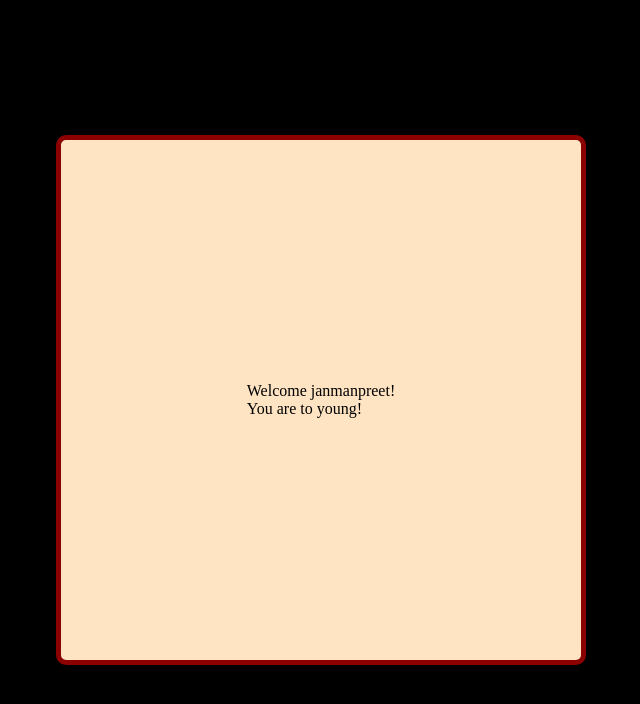
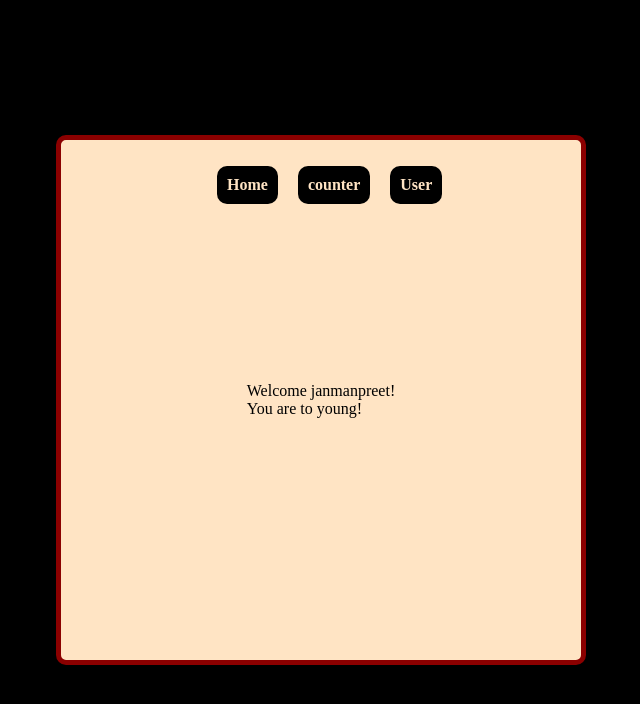
Before and after one commit to Erodot0/react-exercises, a React (Create React App) app in the folder my-app/: page / in a window 1280 px wide. Shown: the top 704 px of the page, without its empty margins (319-959 px from the left). Built offline with nearby package versions, Linux system fonts and the light colour scheme.

Commit message:
react-router-04 done

```diff
--- a/my-app/src/App.js
+++ b/my-app/src/App.js
@@ -1,13 +1,19 @@
 import "./index.css";
 import React from "react";
-import { Route, Routes } from "react-router-dom";
+import { Link, Route, Routes } from "react-router-dom";
 import { Welcome } from "./components/Welcome";
 import { Counter } from "./components/Counter";
 import { ShowGithubUser } from "./ShowGIthubUser";
 
+
 export function App() {
   return (
     <div className="container">
+      <nav>
+        <Link to="/">Home</Link>
+        <Link to="/counter">counter</Link>
+        <Link to="/user">User</Link>
+      </nav>
       <Routes>
         <Route path="/" element={<Welcome name="janmanpreet" />} />
         <Route path="/counter" element={<Counter />} />
--- a/my-app/src/index.css
+++ b/my-app/src/index.css
@@ -17,4 +17,30 @@ body {
     border-radius: 10px;
     display: grid;
     place-content: center;
+    position: relative;
 }
+
+nav {
+    position: absolute;
+    top: 5%;
+    left: 30%;
+    display: flex;
+    gap: 20px;
+}
+
+nav a {
+    all: unset;
+    background-color: black;
+    border-radius: 10px;
+    padding: 10px;
+    color: bisque;
+    font-weight: bold;
+    transition: .2s ease-in-out;
+    cursor: pointer;
+}
+
+nav a:hover {
+    background-color: bisque;
+    color: black;
+    transition: .2s ease-in-out;
+}
```
